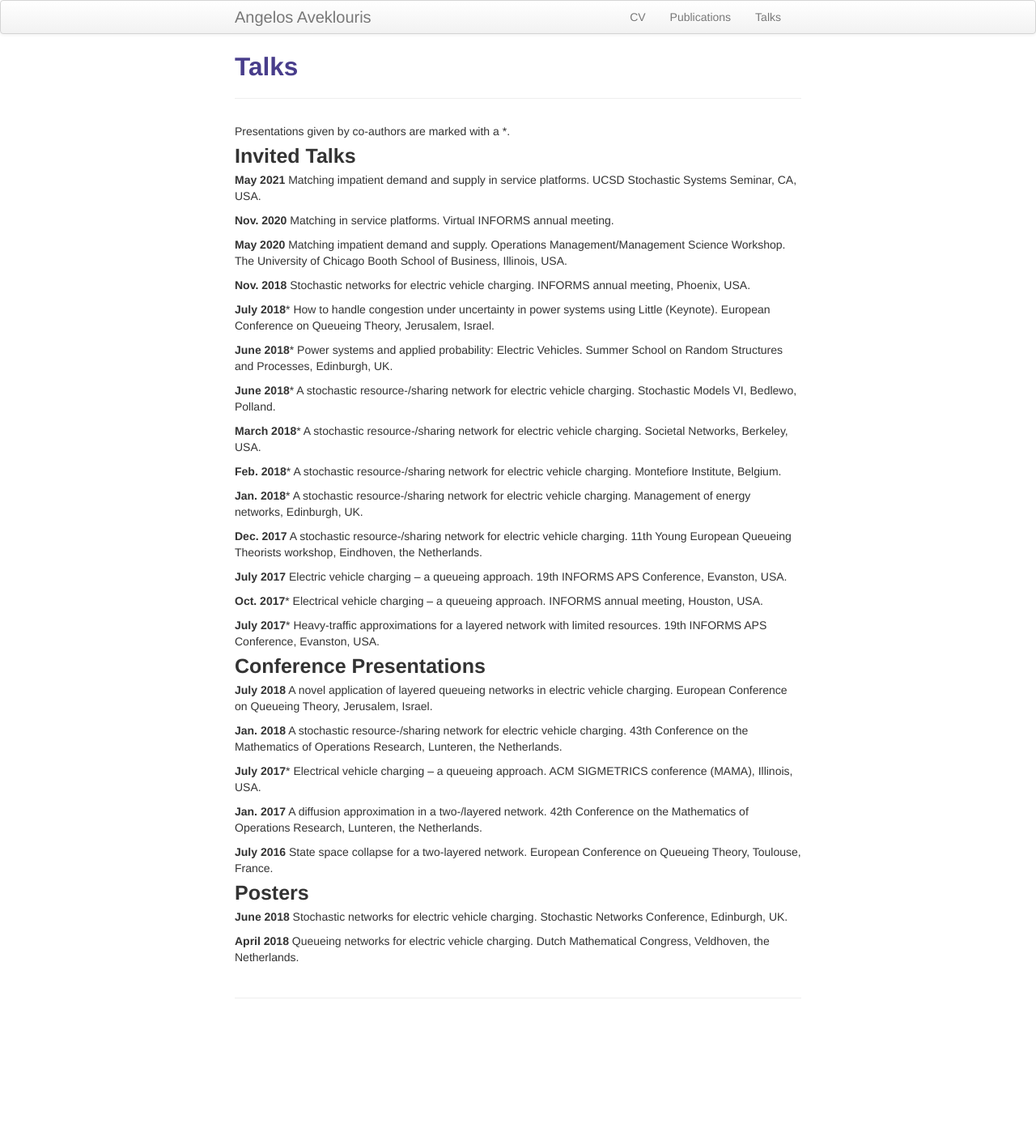
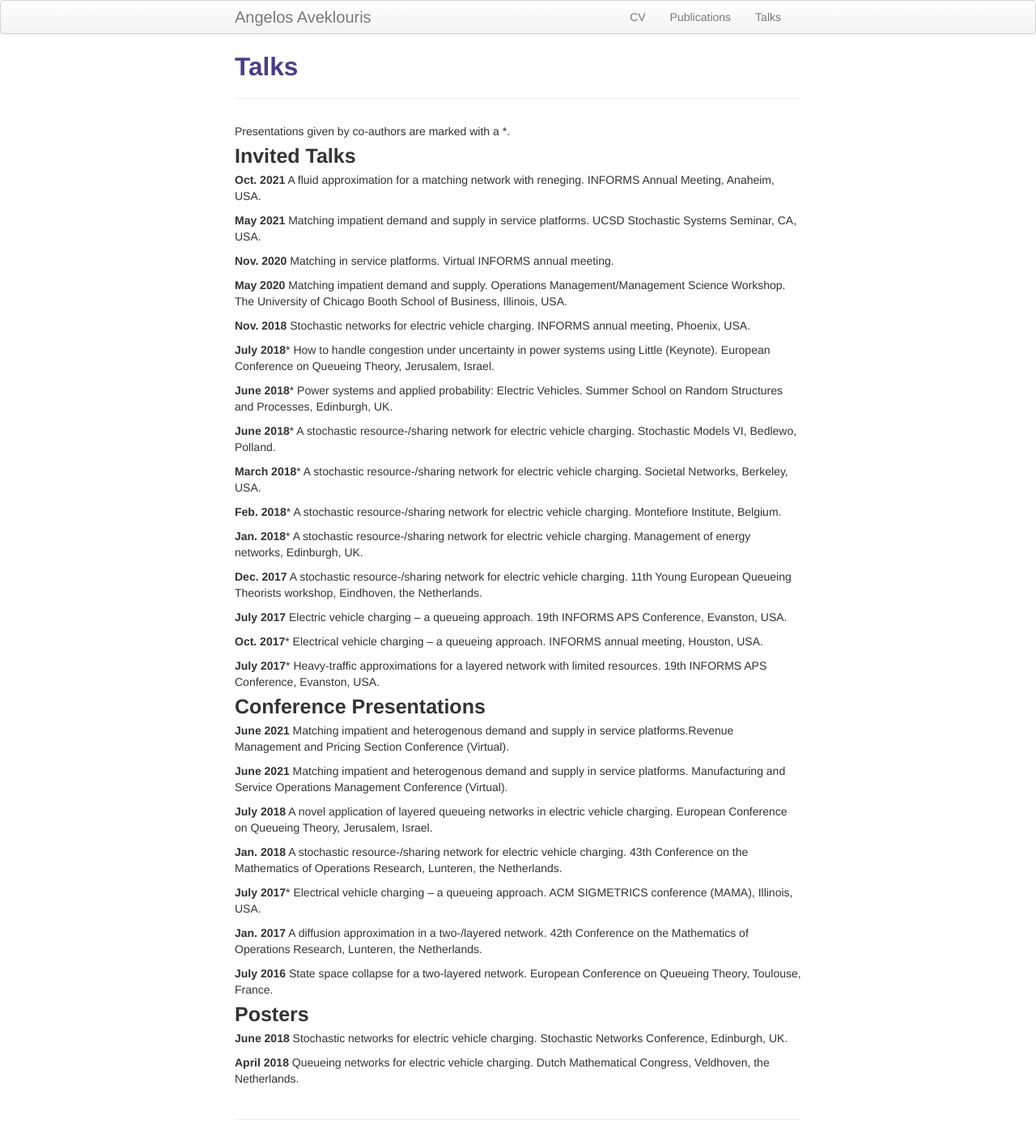
Before and after one commit to Angelos90/Angelos90.github.io, a Jekyll site: the page built from pages/talks.md, in a window 1280 px wide. Shown: the whole page at 81% size. Built offline with Jekyll 4.4.1, drawn with Linux system fonts in a browser that asks for light colours; before the commit the page ends 1264 px from its top, so only the background shows below that.

Commit message:
Update talks.md

```diff
--- a/pages/talks.md
+++ b/pages/talks.md
@@ -8,7 +8,9 @@ description: Angelos Aveklouris' Talks
 
 Presentations given by co-authors are marked with a *.
 
- <p style="font-size:25px"><b>Invited Talks</b></p>
+  <p style="font-size:25px"><b>Invited Talks</b></p>
+
+  <b>Oct. 2021</b>	 A fluid approximation for a matching network with reneging. INFORMS Annual Meeting, Anaheim, USA.
 
   <b>May 2021</b>	 Matching impatient demand and supply in service platforms. UCSD Stochastic Systems Seminar, CA, USA.
 
@@ -40,6 +42,11 @@ Presentations given by co-authors are marked with a *.
 
 
 <p style="font-size:25px"><b>Conference Presentations</b></p>
+ <b>June 2021</b> Matching impatient and heterogenous demand and supply in service platforms.Revenue Management
+                   and Pricing Section Conference (Virtual).
+
+ <b>June 2021</b> Matching impatient and heterogenous demand and supply in service platforms. Manufacturing
+                   and Service Operations Management Conference (Virtual).
 
   <b>July 2018</b> A novel application of layered queueing networks in electric vehicle charging. European Conference on Queueing Theory, Jerusalem, Israel.
 
```
